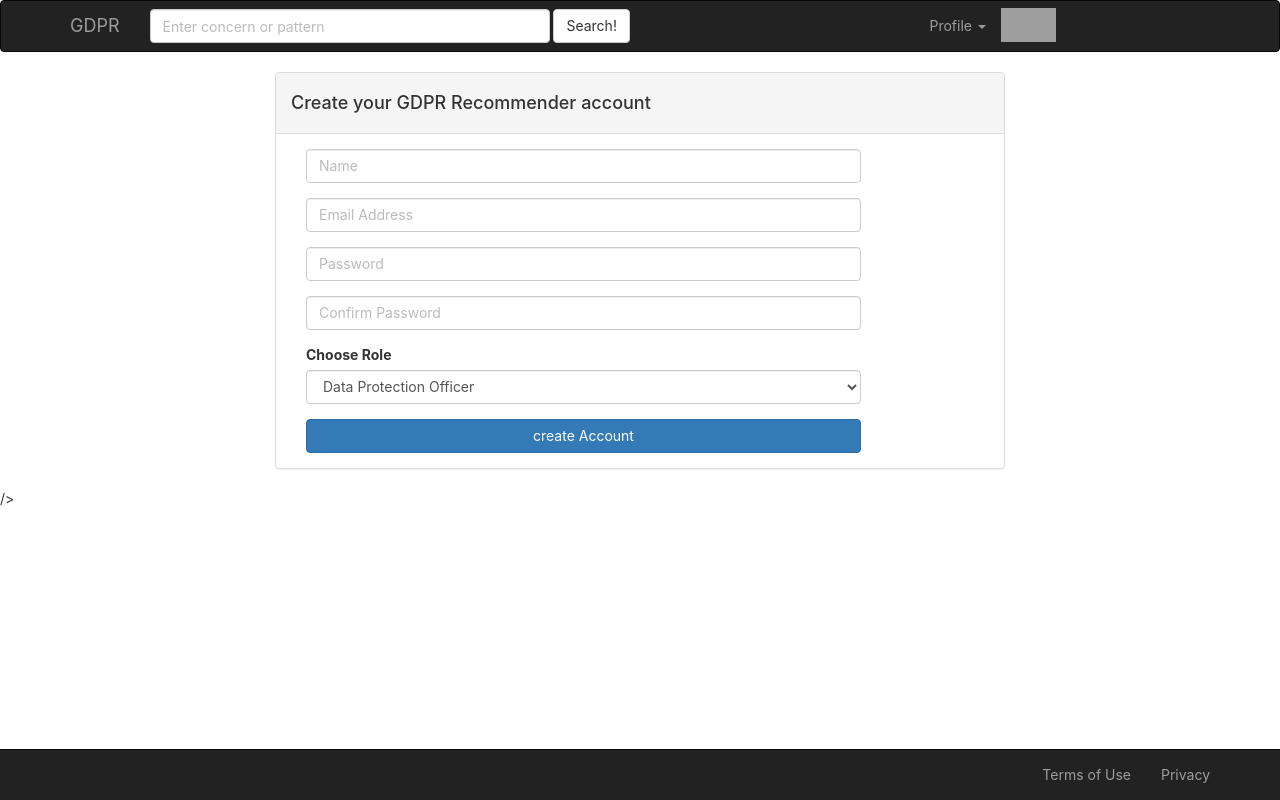
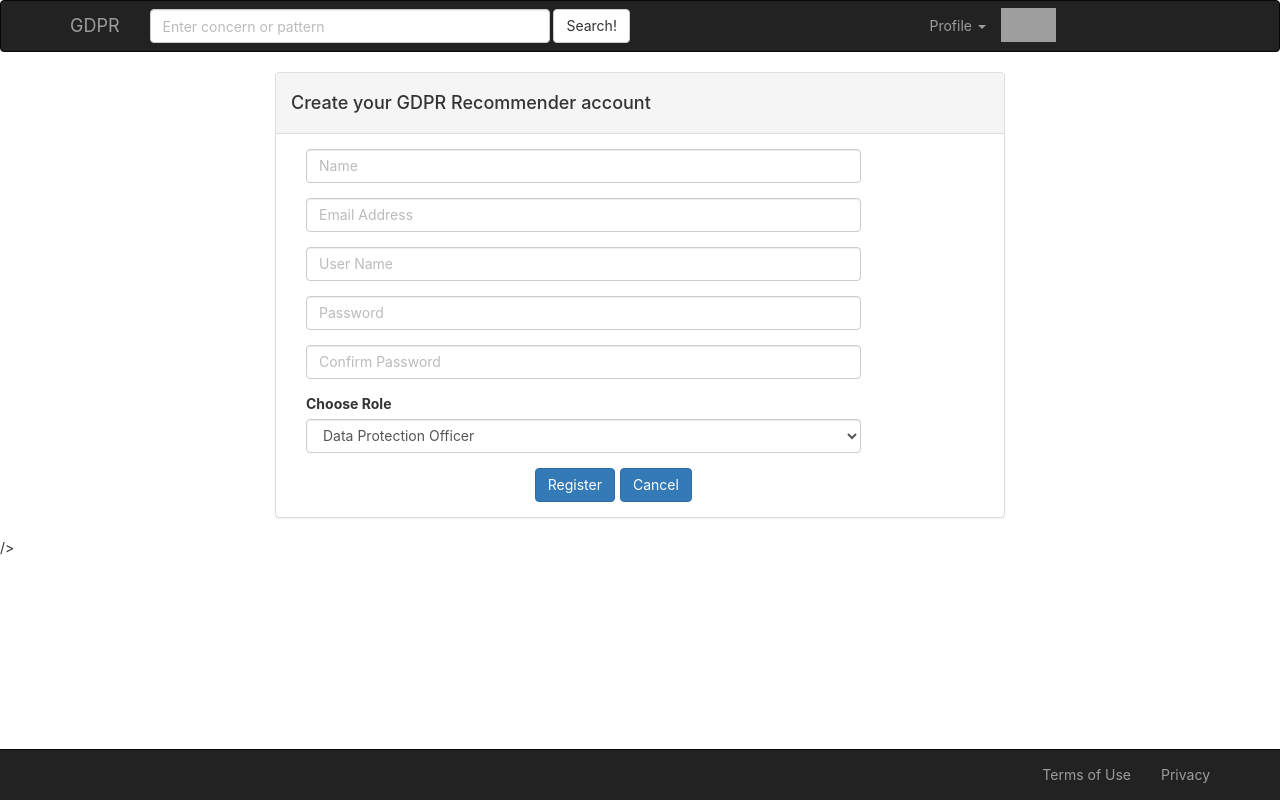
Before and after one commit to Tunc88/GDPR_Heroku, a React (Create React App) app in the folder client/: page /register in a window 1280 px wide. Shown: the top 800 px of the page. Built offline with nearby package versions, Linux system fonts and the light colour scheme; grey boxes are pictures that could not be loaded.

Commit message:
merging registration

```diff
--- a/client/src/components/auth/Login.js
+++ b/client/src/components/auth/Login.js
@@ -10,6 +10,7 @@ class Login extends Component {
     super();
     this.state = {
       email: "",
+      username: "",
       password: "",
       errors: {}
     };
@@ -38,7 +39,7 @@ class Login extends Component {
     e.preventDefault();
 
     const userData = {
-      name: this.state.name,
+      username: this.state.username,
       password: this.state.password
     };
 
@@ -70,16 +71,18 @@ class Login extends Component {
                           className={classnames(
                             "form-control form-control-lg",
                             {
-                              "is-invalid": errors.name
+                              "is-invalid": errors.username
                             }
                           )}
-                          placeholder="Name"
-                          name="name"
-                          value={this.state.name}
+                          placeholder="User Name"
+                          name="username"
+                          value={this.state.username}
                           onChange={this.onChange}
                         />
-                        {errors.name && (
-                          <div className="invalid-feedback">{errors.name}</div>
+                        {errors.username && (
+                          <div className="invalid-feedback">
+                            {errors.username}
+                          </div>
                         )}
                       </div>
                       <div className="form-group">
--- a/client/src/components/auth/Register.js
+++ b/client/src/components/auth/Register.js
@@ -26,6 +26,7 @@ class Register extends Component {
     this.state = {
       name: "",
       email: "",
+      username: "",
       role: "",
       password: "",
       password2: "",
@@ -123,6 +124,26 @@ class Register extends Component {
                       </div>
                       <div className="form-group">
                         <input
+                          type="text"
+                          className={classnames(
+                            "form-control form-control-lg",
+                            {
+                              "is-invalid": errors.username
+                            }
+                          )}
+                          placeholder="User Name"
+                          name="username"
+                          value={this.state.username}
+                          onChange={this.onChange}
+                        />
+                        {errors.username && (
+                          <div className="invalid-feedback">
+                            {errors.username}
+                          </div>
+                        )}
+                      </div>
+                      <div className="form-group">
+                        <input
                           type="password"
                           className={classnames(
                             "form-control form-control-lg",
@@ -216,11 +237,18 @@ class Register extends Component {
 
                   </FormControl>
                   </FormGroup>*/}
-                      <input
-                        type="submit"
-                        value="create Account"
-                        className="btn btn-primary btn-block mt-4"
-                      />
+                      <div className="rowC">
+                        <Row>
+                          <Col xs={0} xsOffset={5}>
+                            <ButtonToolbar>
+                              <Button href="/Overview" bsStyle="primary">
+                                Register
+                              </Button>
+                              <Button bsStyle="primary">Cancel</Button>
+                            </ButtonToolbar>
+                          </Col>
+                        </Row>
+                      </div>
                     </form>
                   </div>
                 </div>
--- a/client/src/components/layout/Landing.js
+++ b/client/src/components/layout/Landing.js
@@ -40,11 +40,11 @@ class Landing extends Component {
               <br />
               <Col xsOffset={4}>
                 <ButtonToolbar>
-                  <Link to="/register" className="btn btn-lg">
-                    Sign Up
+                  <Link to="/register" className="btn btn-lg btn-primary">
+                    LogIn
                   </Link>
-                  <Link to="/login" className="btn btn-lg btn-primary">
-                    Login
+                  <Link to="/login" className="btn btn-lg">
+                    SignIn
                   </Link>
                 </ButtonToolbar>
               </Col>
--- a/client/src/components/layout/Register.js
+++ b/client/src/components/layout/Register.js
@@ -85,7 +85,6 @@ class Register extends Component {
                       <MenuItem eventKey="1">Developer</MenuItem>
                       <MenuItem eventKey="2">Data Protection Officer</MenuItem>
                       <MenuItem eventKey="3">Project Manager</MenuItem>
-                      <MenuItem eventKey="4">Guest</MenuItem>
                       <MenuItem divider />
                       <MenuItem eventKey="4">Other</MenuItem>
                     </DropdownButton>
@@ -111,7 +110,9 @@ class Register extends Component {
                   <Row>
                     <Col xs={2} xsOffset={5}>
                       <ButtonToolbar>
-                        <Button bsStyle="primary">Register</Button>
+                        <Button href="/Overview" bsStyle="primary">
+                          Register
+                        </Button>
                         <Button bsStyle="primary">Cancel</Button>
                       </ButtonToolbar>
                     </Col>
```
Also changed, not shown: 1 other file (tests, documents, lock files or other folders).
